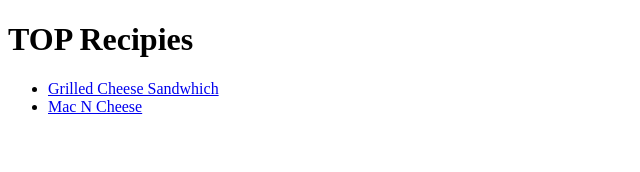
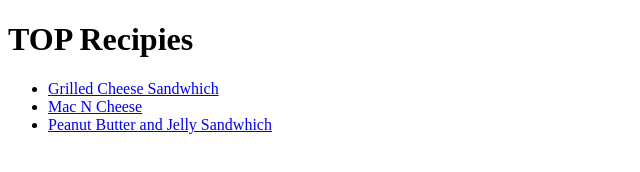
Before and after one commit to DHarrisDevelop/ubiquitous-doodle, a plain HTML site: page foundations/recipes/index.html in a window 1280 px wide. Shown: the whole page, without its empty margins (0-640 px from the left). Drawn offline with Linux system fonts and the light colour scheme.

Commit message:
Update index.html

```diff
--- a/foundations/recipes/index.html
+++ b/foundations/recipes/index.html
@@ -12,6 +12,9 @@
       <LI>
         <a href="/recipes/macncheese.html">Mac N Cheese</a>
       </LI>
+      <LI>
+        <a href="/recipes/pbnj.html">Peanut Butter and Jelly Sandwhich</a>
+      </LI>
     </UL>
   </BODY>
 </HTML>
```
